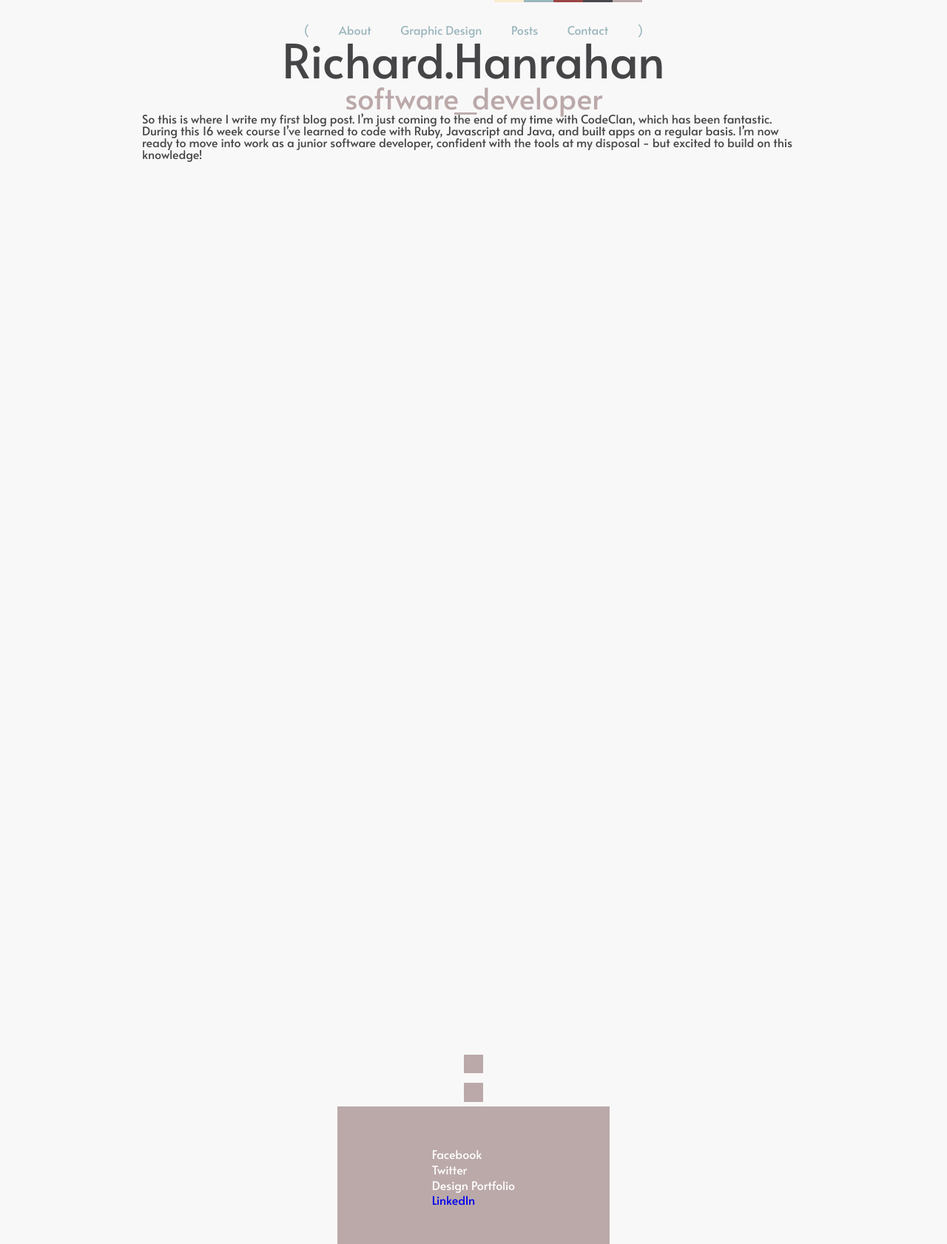
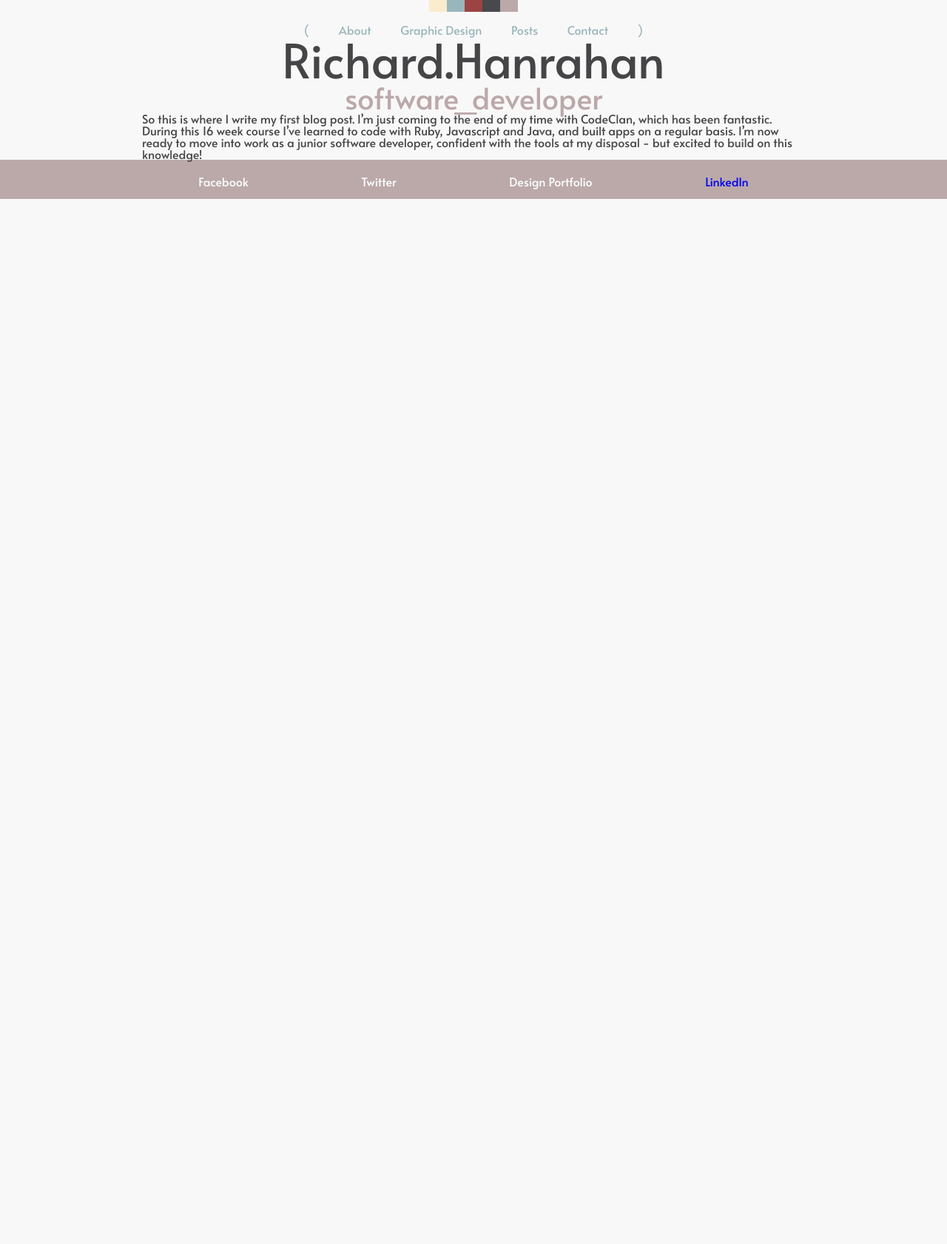
Before and after one commit to DCHitch092/DCHitch092.github.io, a Jekyll site: the page built from _posts/2020-01-28-FRNG-coin.markdown, in a window 1280 px wide. Shown: the whole page at 74% size. Built offline with Jekyll 4.4.1, drawn with Linux system fonts in a browser that asks for light colours; after the commit the page ends 900 px from its top, so only the background shows below that.

Commit message:
updated css and changed image structure

```diff
--- a/_includes/footer.html
+++ b/_includes/footer.html
@@ -8,9 +8,9 @@
         <li> <a href="https://www.linkedin.com/in/richard-hanrahan">LinkedIn</a> </li>
     </ul>
 </footer>
-
+<!--
 <div class="bottom-background brown"> </div>
-<div class="bottom-background brown footer-thin"> </div>
+<div class="bottom-background brown footer-thin"> </div> -->
 
 <aside class="top-background">
     <div class="square lightYellow"></div>
--- a/_posts/2020-01-28-FRNG-coin.markdown
+++ b/_posts/2020-01-28-FRNG-coin.markdown
@@ -5,7 +5,7 @@ date:   2020-01-17 11:14:30 +0000
 category: software
 tags: Vue JavaScript
 github: https://github.com/DCHitch092/FRNG
-image: https://upload.wikimedia.org/wikipedia/commons/d/dd/Edinburgh_Fringe_037.jpg
+image: assets/frng.png
 ---
 
 So this is where I write my first blog post. I'm just coming to the end of my time with CodeClan, which has been fantastic. During this 16 week course I've learned to code with Ruby, Javascript and Java, and built apps on a regular basis. I'm now ready to move into work as a junior software developer, confident with the tools at my disposal - but excited to build on this knowledge!
--- a/assets/style.css
+++ b/assets/style.css
@@ -82,17 +82,17 @@ body{
 .top-background{
   display: flex;
     flex-direction: row;
-    margin-left: 20%;
-    margin-top: -116%;
     position: absolute;
     justify-content: flex-start;
     align-items: flex-start;
     z-index: -1;
+    pointer-events: none;
+    top: 0;
 }
 
 .square{
-  width: 40px;
-  height: 40px;
+ width: 1.5em;
+ height: 1em;
 }
 
 .lightYellow{
@@ -327,16 +327,21 @@ p.tag{
     }
 
 #footer-container {
-  padding: 4% 10%;
-  margin-top: 100%;
+  padding: 1em;
+  display: flex;
+  flex-direction: column;
+  justify-content: center;
+  align-items: center;
+  width: 100%;
   color: white;
-
 }
 
 #footer-container ul {
+  width: 70%;
   display: flex;
   justify-content: space-around;
-  flex-direction:column;
+  flex-direction: row;
+  align-items: flex-end;
 }
 #footer-container ul li {
   padding-top: 0.3em;
```
Also changed, not shown: 1 other file.
